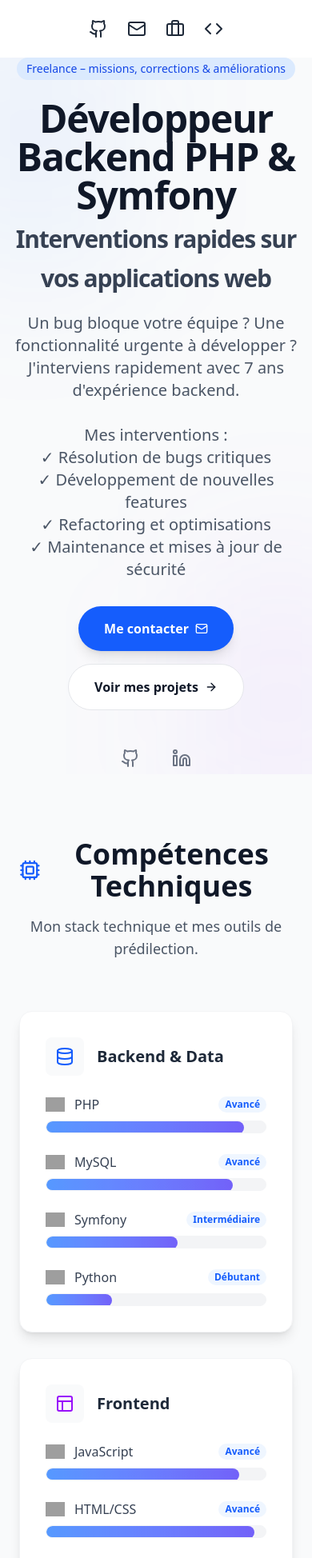
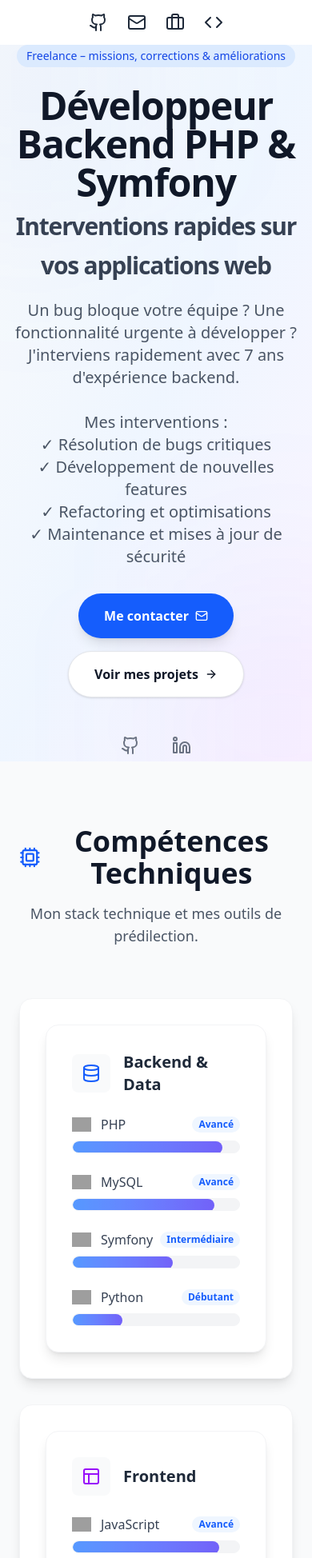
Before and after one commit to MihajaIsmael/portfolio, a React (Vite) app: page / in a window 390 px wide. Shown: the top 1948 px of the page at 80% size. Built offline with nearby package versions, Linux system fonts and the light colour scheme; grey boxes are pictures that could not be loaded.

Commit message:
Interfaces optimization

```diff
--- a/src/components/Header.jsx
+++ b/src/components/Header.jsx
@@ -8,7 +8,7 @@ export default function Header() {
             initial={{ opacity: 0, y: -50 }}
             animate={{ opacity: 1, y: 0 }}
             transition={{ duration: 0.5 }}
-            className="flex justify-center items-center space-x-6 p-6 bg-white shadow"
+            className="flex justify-center items-center space-x-6 p-4 bg-white shadow"
         >
             <Github className="w-6 h-6 text-gray-800 hover:text-black cursor-pointer" />
             <Mail className="w-6 h-6 text-gray-800 hover:text-black cursor-pointer" />
--- a/src/components/Hero.jsx
+++ b/src/components/Hero.jsx
@@ -4,13 +4,13 @@ import { ArrowRight, Github, Linkedin, Mail } from 'lucide-react';
 export default function Hero({ title, subtitle, description, badge, ctaContact, ctaProjects }) {
     return (
         <section
-            className="relative min-h-screen flex items-center justify-center overflow-hidden bg-gray-50 dark:bg-gray-900 px-4 sm:px-6 lg:px-8"
+            className="relative min-h-screen flex items-center justify-center overflow-hidden bg-gradient-to-br from-gray-50 via-blue-50 to-purple-50 dark:from-gray-900 dark:via-blue-900 dark:to-purple-900 px-4 sm:px-6 lg:px-8"
             id="hero"
         >
             {/* Background blobs */}
             <div className="absolute top-0 left-0 w-full h-full overflow-hidden z-0">
-                <div className="absolute top-[-10%] left-[-10%] w-[40%] h-[40%] rounded-full bg-blue-500/10 blur-[100px]" />
-                <div className="absolute bottom-[-10%] right-[-10%] w-[40%] h-[40%] rounded-full bg-purple-500/10 blur-[100px]" />
+                <div className="absolute top-[-15%] left-[-10%] w-[40%] h-[40%] rounded-full bg-blue-500/10 blur-[120px] transition-all sm:top-[-10%] sm:left-[-5%]" />
+                <div className="absolute bottom-[-15%] right-[-10%] w-[40%] h-[40%] rounded-full bg-purple-500/10 blur-[120px] transition-all sm:bottom-[-10%] sm:right-[-5%]" />
             </div>
 
             <div className="relative z-10 max-w-7xl mx-auto text-center">
@@ -21,7 +21,7 @@ export default function Hero({ title, subtitle, description, badge, ctaContact,
                     className="mb-8"
                 >
                     {/* Badge */}
-                    <span className="inline-block py-1 px-3 rounded-full bg-blue-100 text-blue-700 text-sm font-medium mb-6 dark:bg-blue-900/30 dark:text-blue-300">
+                    <span className="inline-block py-1 px-3 rounded-full bg-blue-100 text-blue-700 text-sm font-medium mb-6 dark:bg-blue-900/30 dark:text-blue-300 group-hover:scale-105 transition-transform duration-300">
                         {badge}
                     </span>
 
@@ -47,7 +47,7 @@ export default function Hero({ title, subtitle, description, badge, ctaContact,
                 >
                     <a
                         href={ctaContact}
-                        className="group flex items-center gap-2 bg-blue-600 text-white px-8 py-4 rounded-full font-semibold hover:bg-blue-700 transition-all shadow-lg hover:shadow-blue-500/25"
+                        className="group flex items-center gap-2 bg-blue-600 text-white px-8 py-4 rounded-full font-semibold hover:bg-blue-700 hover:scale-105 transition-all shadow-lg hover:shadow-blue-500/25"
                     >
                         Me contacter
                         <Mail className="w-4 h-4" />
@@ -55,7 +55,7 @@ export default function Hero({ title, subtitle, description, badge, ctaContact,
 
                     <a
                         href={ctaProjects}
-                        className="group flex items-center gap-2 bg-white text-gray-900 border border-gray-200 px-8 py-4 rounded-full font-semibold hover:bg-gray-50 transition-all dark:bg-gray-800 dark:text-white dark:border-gray-700 dark:hover:bg-gray-700"
+                        className="group flex items-center gap-2 bg-white text-gray-900 border border-gray-200 px-8 py-4 rounded-full font-semibold hover:bg-gray-50 hover:scale-105 transition-all shadow-sm dark:bg-gray-800 dark:text-white dark:border-gray-700 dark:hover:bg-gray-700"
                     >
                         Voir mes projets
                         <ArrowRight className="w-4 h-4 group-hover:translate-x-1 transition-transform" />
--- a/src/components/Projects.jsx
+++ b/src/components/Projects.jsx
@@ -1,11 +1,10 @@
 import { motion } from 'framer-motion';
-import { FolderGit2 } from 'lucide-react';
-import ProjectCard from './ProjectCard';
+import { Github, ExternalLink, FolderGit2 } from 'lucide-react';
 import { projectList } from '../data/projects';
 
 export default function Projects() {
     return (
-    <section className="mt-2 text-gray-800 py-16 px-6" id="projets">
+        <section className="mt-2 text-gray-800 py-16 px-6" id="projects">
             <motion.div
                 initial={{ opacity: 0, y: -20 }}
                 whileInView={{ opacity: 1, y: 0 }}
@@ -22,8 +21,59 @@ export default function Projects() {
             </motion.div>
 
             <div className="max-w-7xl mx-auto grid md:grid-cols-2 lg:grid-cols-3 gap-8">
-        {projectList.map((project, index) => (
-          <ProjectCard key={index} project={project} index={index} />
+                {projectList.map((p, i) => (
+                    <motion.div
+                        key={i}
+                        initial={{ opacity: 0, y: 30 }}
+                        whileInView={{ opacity: 1, y: 0 }}
+                        transition={{ duration: 0.5, delay: i * 0.1 }}
+                        whileHover={{ y: -5, scale: 1.02 }}
+                        className="bg-white rounded-xl shadow-lg hover:shadow-2xl transition-all duration-300 overflow-hidden flex flex-col border border-gray-100"
+                    >
+                        <div className="relative h-48 overflow-hidden group">
+                            <motion.img
+                                src={p.image}
+                                alt={p.name}
+                                className="w-full h-full object-cover transition-transform duration-500 group-hover:scale-110"
+                            />
+                            <div className="absolute inset-0 bg-black/40 opacity-0 group-hover:opacity-100 transition-opacity duration-300 flex items-center justify-center gap-4">
+                                <a
+                                    href={p.github}
+                                    target="_blank"
+                                    rel="noopener noreferrer"
+                                    className="p-2 bg-white rounded-full hover:bg-gray-100 transition text-gray-900"
+                                    title="Voir le code"
+                                >
+                                    <Github size={20} />
+                                </a>
+                                <a
+                                    href={p.url}
+                                    target="_blank"
+                                    rel="noopener noreferrer"
+                                    className="p-2 bg-white rounded-full hover:bg-gray-100 transition text-gray-900"
+                                    title="Voir le live"
+                                >
+                                    <ExternalLink size={20} />
+                                </a>
+                            </div>
+                        </div>
+
+                        <div className="p-6 flex-1 flex flex-col">
+                            <h3 className="text-xl font-bold mb-3 text-gray-800">{p.name}</h3>
+                            <p className="text-gray-600 mb-4 flex-1 leading-relaxed text-sm">{p.desc}</p>
+
+                            <div className="flex flex-wrap gap-2 mt-auto">
+                                {p.tags.map((tag, tagIndex) => (
+                                    <span
+                                        key={tagIndex}
+                                        className="px-2.5 py-1 bg-blue-50 text-blue-600 text-xs font-semibold rounded-full border border-blue-100 hover:bg-blue-100 hover:text-blue-700 transition-colors"
+                                    >
+                                        {tag}
+                                    </span>
+                                ))}
+                            </div>
+                        </div>
+                    </motion.div>
                 ))}
             </div>
         </section>
--- a/src/components/Skills.jsx
+++ b/src/components/Skills.jsx
@@ -24,7 +24,13 @@ export default function Skills() {
 
                 <div className="grid md:grid-cols-3 gap-8">
                     {skillCategories.map((category, index) => (
-                        <SkillCategory key={index} category={category} index={index} />
+                        <motion.div
+                            key={index}
+                            whileHover={{ y: -5, scale: 1.02 }}
+                            className="bg-white rounded-2xl shadow-lg p-8 border border-gray-100 hover:shadow-xl transition-shadow"
+                        >
+                            <SkillCategory category={category} index={index} />
+                        </motion.div>
                     ))}
                 </div>
             </div>
```
Lines whose indentation alone changed are shown as unchanged.
